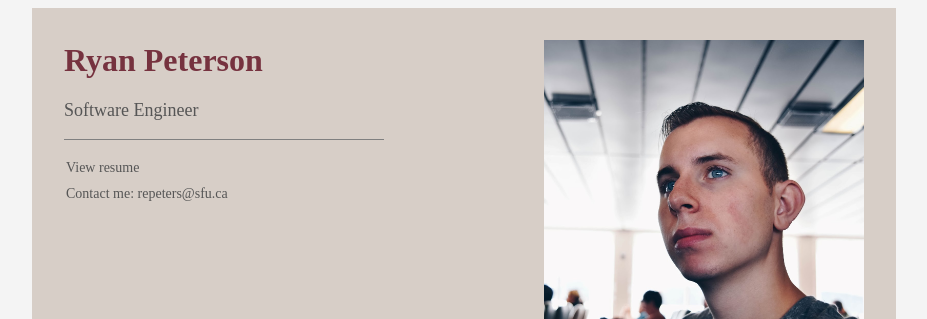
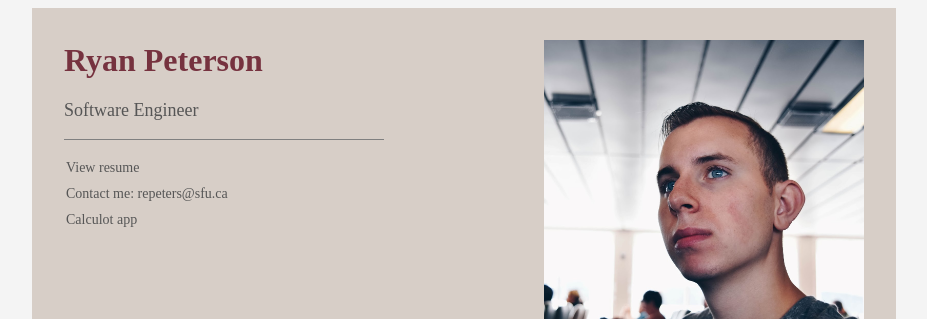
Before and after one commit to PetersonRyan/petersonryan.github.io, a plain HTML site: page index.html in a window 1280 px wide. Shown: the top 319 px of the page, without its empty margins (176-1103 px from the left). Drawn offline with Linux system fonts and the light colour scheme.

Commit message:
Added link to Calculot page on index.html

```diff
--- a/index.html
+++ b/index.html
@@ -14,6 +14,9 @@
         <a class="additional-info" href="Resume.pdf">View resume</a>
         <br/>
         <a class="additional-info" href="mailto:repeters@sfu.ca">Contact me: repeters@sfu.ca</a>
+        <br/>
+        <a class="additional-info" href="calculot.html">Calculot app</a>
+
      </div>
      <img class="imginblock_right" src="images/DSC_0024.jpg" alt="Me">
      <span id="links"> <!-- image Links go here -->
```
